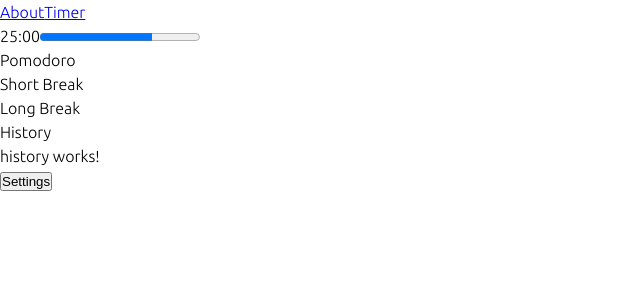
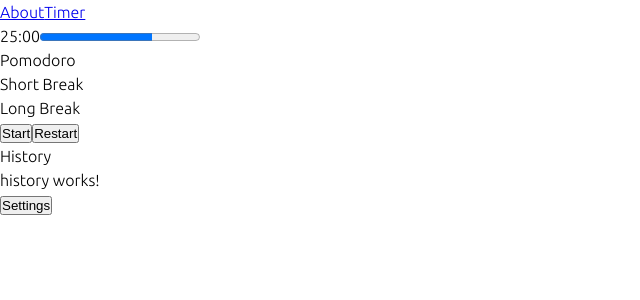
Before and after one commit to micjamking/pomodoro-timer, an Angular app: page /timer in a window 1280 px wide. Shown: the top 300 px of the page, without its empty margins (0-640 px from the left). Built offline with nearby package versions, Linux system fonts and the light colour scheme.

Commit message:
Created action buttons component; resolves #4

```diff
--- a/src/app/app.module.ts
+++ b/src/app/app.module.ts
@@ -18,6 +18,7 @@ import { SettingsComponent } from './components/settings/settings.component';
 import { TabsComponent } from './components/tabs/tabs.component';
 import { TabComponent } from './components/tabs/tab/tab.component';
 import { TimerComponent } from './components/timer/timer.component';
+import { ActionButtonsComponent } from './components/action-buttons/action-buttons.component';
 
 @NgModule({
   declarations: [
@@ -29,7 +30,8 @@ import { TimerComponent } from './components/timer/timer.component';
     SettingsComponent,
     TabsComponent,
     TabComponent,
-    TimerComponent
+    TimerComponent,
+    ActionButtonsComponent
   ],
   imports: [
     BrowserModule,
--- /dev/null
+++ b/src/app/components/action-buttons/action-buttons.component.html
@@ -0,0 +1,2 @@
+<button type="button">Start</button>
+<button type="button">Restart</button>
--- /dev/null
+++ b/src/app/components/action-buttons/action-buttons.component.ts
@@ -0,0 +1,14 @@
+import { Component, OnInit } from '@angular/core';
+
+@Component({
+  selector: 'app-action-buttons',
+  templateUrl: './action-buttons.component.html'
+})
+export class ActionButtonsComponent implements OnInit {
+
+  constructor() { }
+
+  ngOnInit() {
+  }
+
+}
--- a/src/app/views/timer-view/timer-view.component.html
+++ b/src/app/views/timer-view/timer-view.component.html
@@ -3,3 +3,4 @@
   <app-tab tabTitle="Short Break"></app-tab>
   <app-tab tabTitle="Long Break"></app-tab>
 </app-tabs>
+<app-action-buttons></app-action-buttons>
```
Also changed, not shown: 1 other file (tests, documents, lock files or other folders).
